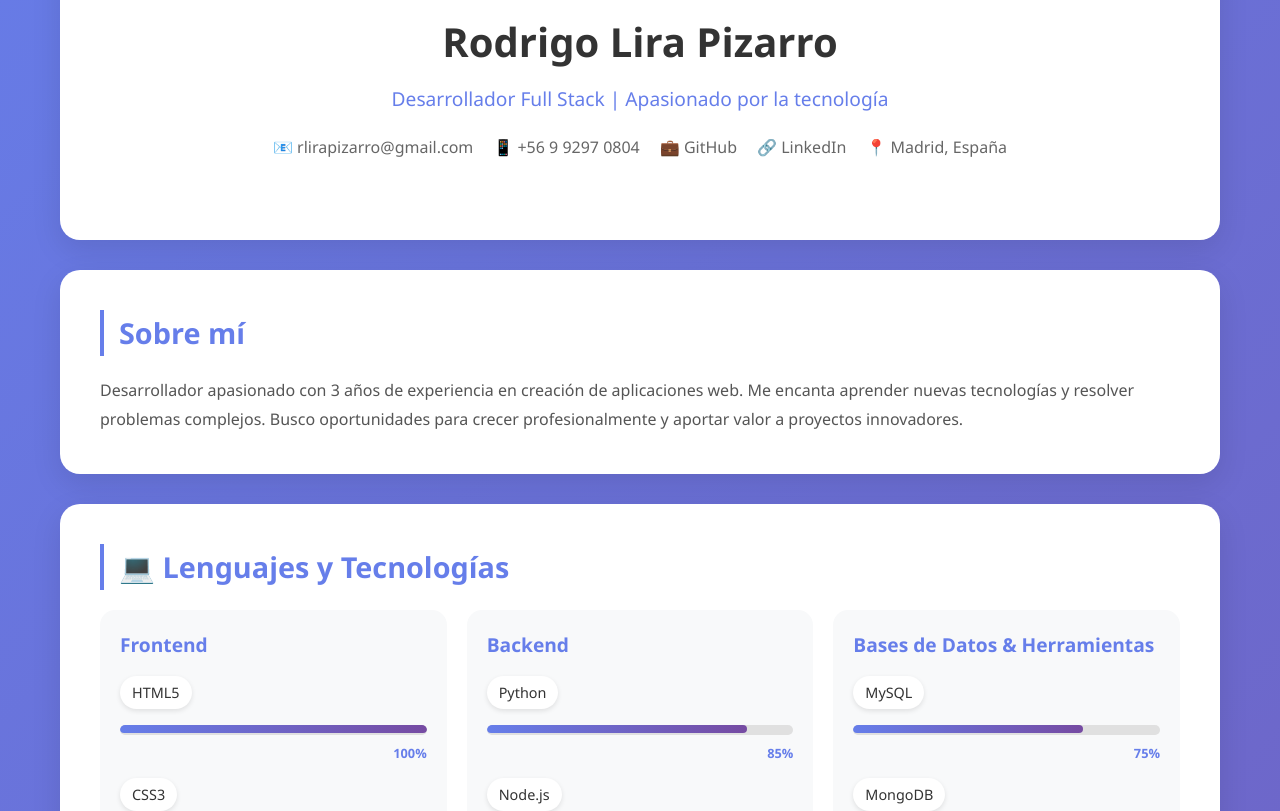
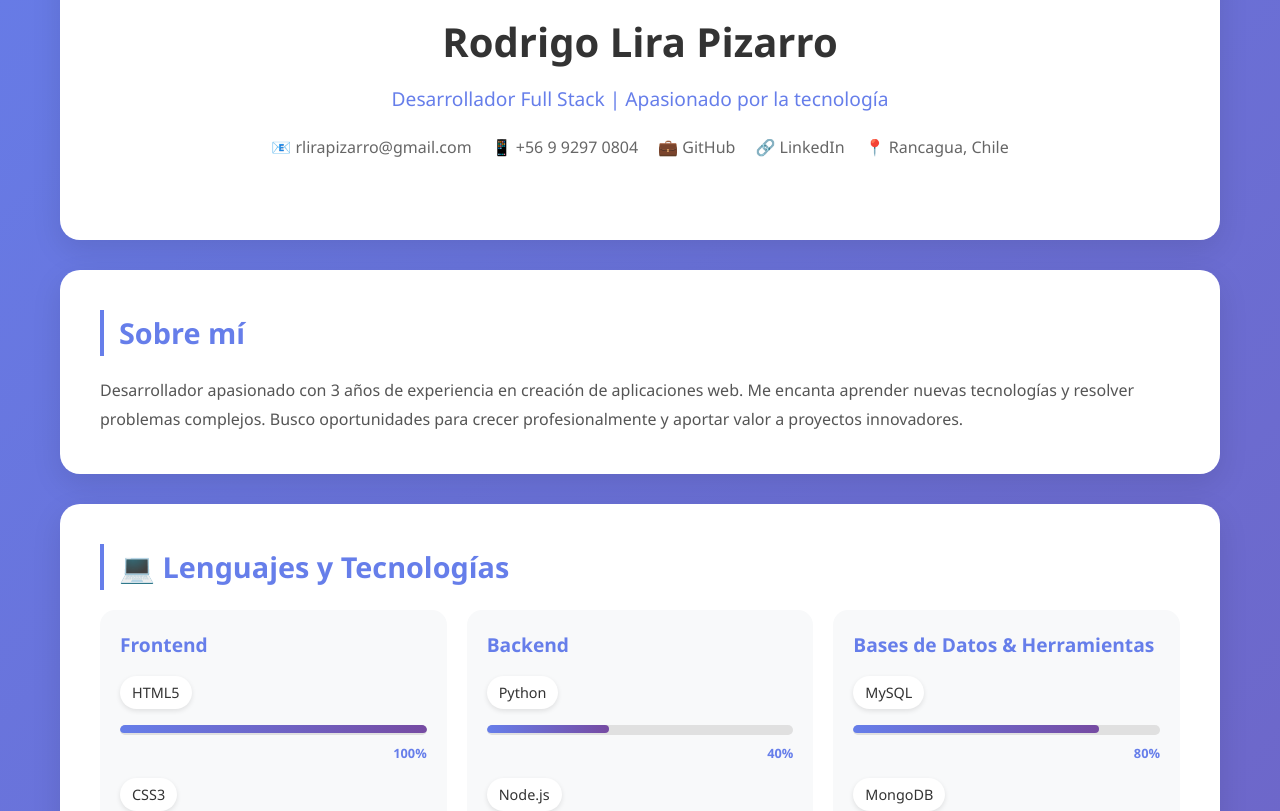
Before and after one commit to rodrolira/mi-portafolio-react, a React (Vite) app: page / in a window 1280 px wide. Shown: the part 320-1131 px from the top of the page. Built offline with nearby package versions, Linux system fonts and the light colour scheme.

Commit message:
Arreglo de datos personales

```diff
--- a/src/data/personalData.js
+++ b/src/data/personalData.js
@@ -5,7 +5,7 @@ export const personalData = {
     title: "Desarrollador Full Stack | Apasionado por la tecnología",
     email: "rlirapizarro@gmail.com",
     phone: "+56 9 9297 0804",
-    location: "Madrid, España",
+    location: "Rancagua, Chile",
     github: "https://github.com/rodrolira",
     about: "Desarrollador apasionado con 3 años de experiencia en creación de aplicaciones web. Me encanta aprender nuevas tecnologías y resolver problemas complejos. Busco oportunidades para crecer profesionalmente y aportar valor a proyectos innovadores.",
 
@@ -23,15 +23,15 @@ export const personalData = {
         { name: "Ruby on Rails", level: 60 },
       ],
       backend: [
-        { name: "Python", level: 85 },
+        { name: "Python", level: 40 },
         { name: "Node.js", level: 70 },
         { name: "Ruby on Rails", level: 60 },
       ],
       databases: [
-        { name: "MySQL", level: 75 },
+        { name: "MySQL", level: 80 },
         { name: "MongoDB", level: 70 },
         { name: "Git/GitHub", level: 80 },
-        { name: "PostgreSQL", level: 70 },
+        { name: "PostgreSQL", level: 90 },
       ]
     },
 
```
